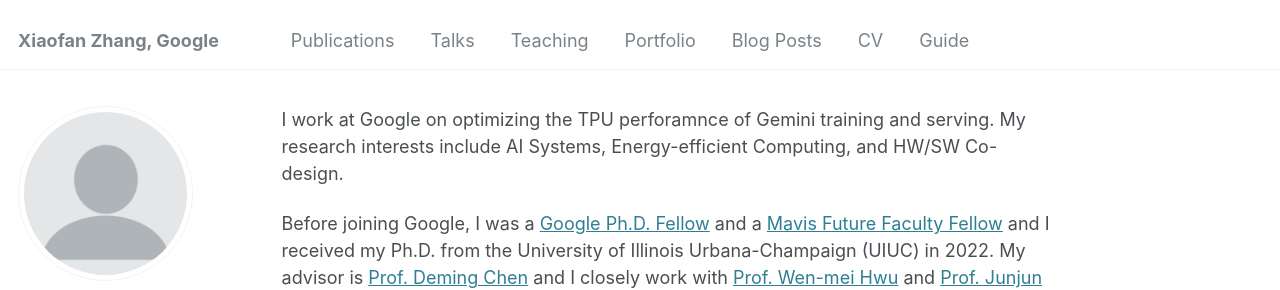
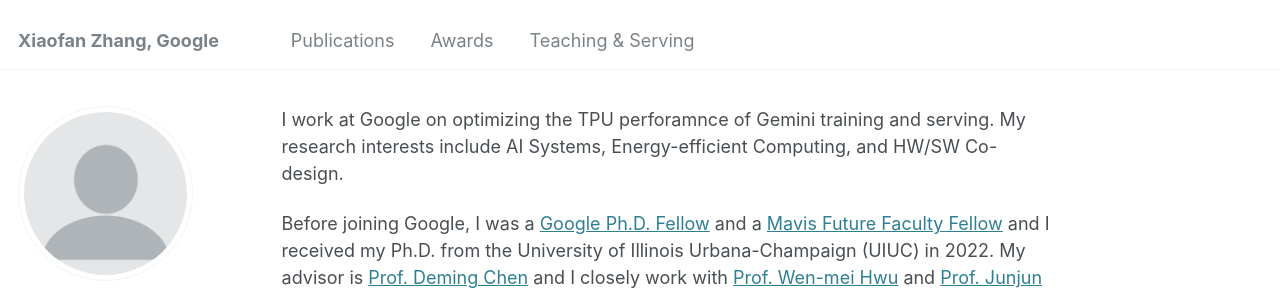
Before and after one commit to TomG008/TomG008.github.io, a Jekyll site: the page built from index.md, in a window 1280 px wide. Shown: the top 290 px of the page. Built offline with Jekyll 4.4.1, drawn with Linux system fonts in a browser that asks for light colours; some web fonts are replaced; our own code applies the rules of GitHub Pages for plain Markdown files.

Commit message:
Update navigation.yml

```diff
--- a/_data/navigation.yml
+++ b/_data/navigation.yml
@@ -8,20 +8,20 @@ main:
   - title: "Publications"
     url: /publications/
 
-  - title: "Talks"
-    url: /talks/
+  - title: "Awards"
+    url: /awards/
 
-  - title: "Teaching"
+  - title: "Teaching & Serving"
     url: /teaching/
 
-  - title: "Portfolio"
-    url: /portfolio/
+  # - title: "Portfolio"
+  #   url: /portfolio/
 
-  - title: "Blog Posts"
-    url: /year-archive/
+  # - title: "Blog Posts"
+  #   url: /year-archive/
 
-  - title: "CV"
-    url: /cv/
+  # - title: "CV"
+  #   url: /cv/
 
-  - title: "Guide"
-    url: /markdown/
+  # - title: "Guide"
+  #   url: /markdown/
```
